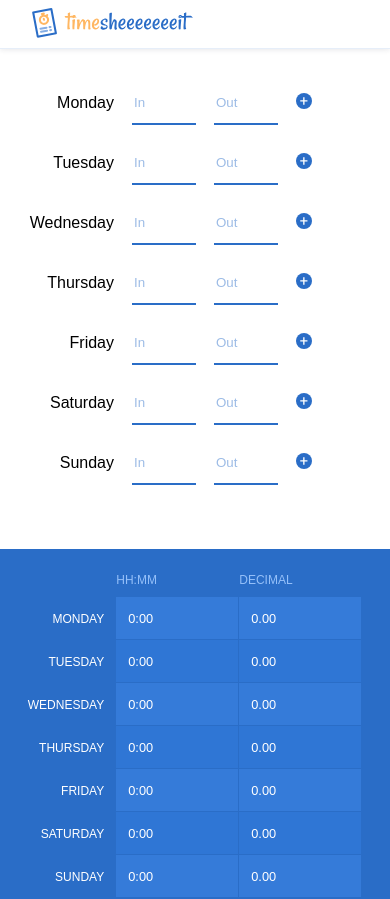
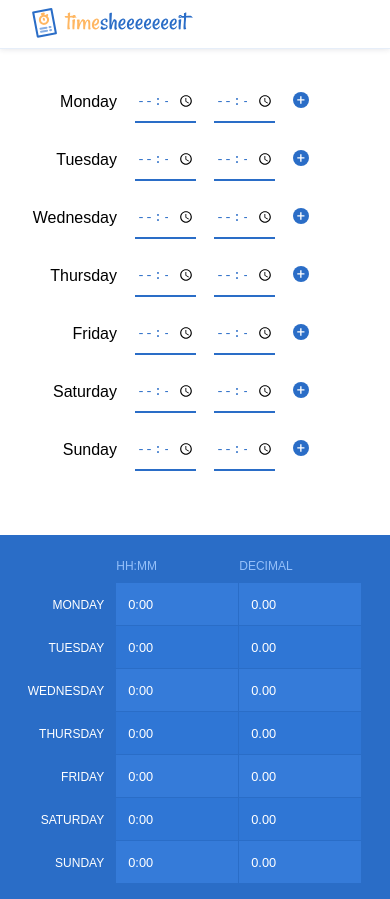
Before and after one commit to mattcoddington/timesheeeeeeeit, a React (Create React App) app: page / in a window 390 px wide. Shown: the top 899 px of the page. Built offline with nearby package versions, Linux system fonts and the light colour scheme.

Commit message:
native mobile time

```diff
--- a/src/components/TimesheetInputDay.js
+++ b/src/components/TimesheetInputDay.js
@@ -62,8 +62,8 @@ class TimesheetInputDay extends Component {
                           }
                         })()}
                       </div>
-                      <div><input placeholder="In" value={results.timeIn} onChange={(e) => this.handleTimeInOnChange(i + 1, e)} /></div>
-                      <div><input placeholder="Out" value={results.timeOut} onChange={(e) => this.handleTimeOutOnChange(i + 1, e)} /></div>
+                      <div><input type="time" placeholder="In" value={results.timeIn} onChange={(e) => this.handleTimeInOnChange(i + 1, e)} /></div>
+                      <div><input type="time" placeholder="Out" value={results.timeOut} onChange={(e) => this.handleTimeOutOnChange(i + 1, e)} /></div>
                       <div className="input-row-icon-cell">
                         {(() => {
                           if (i === this.state.totalPeriods - 1) {
```
